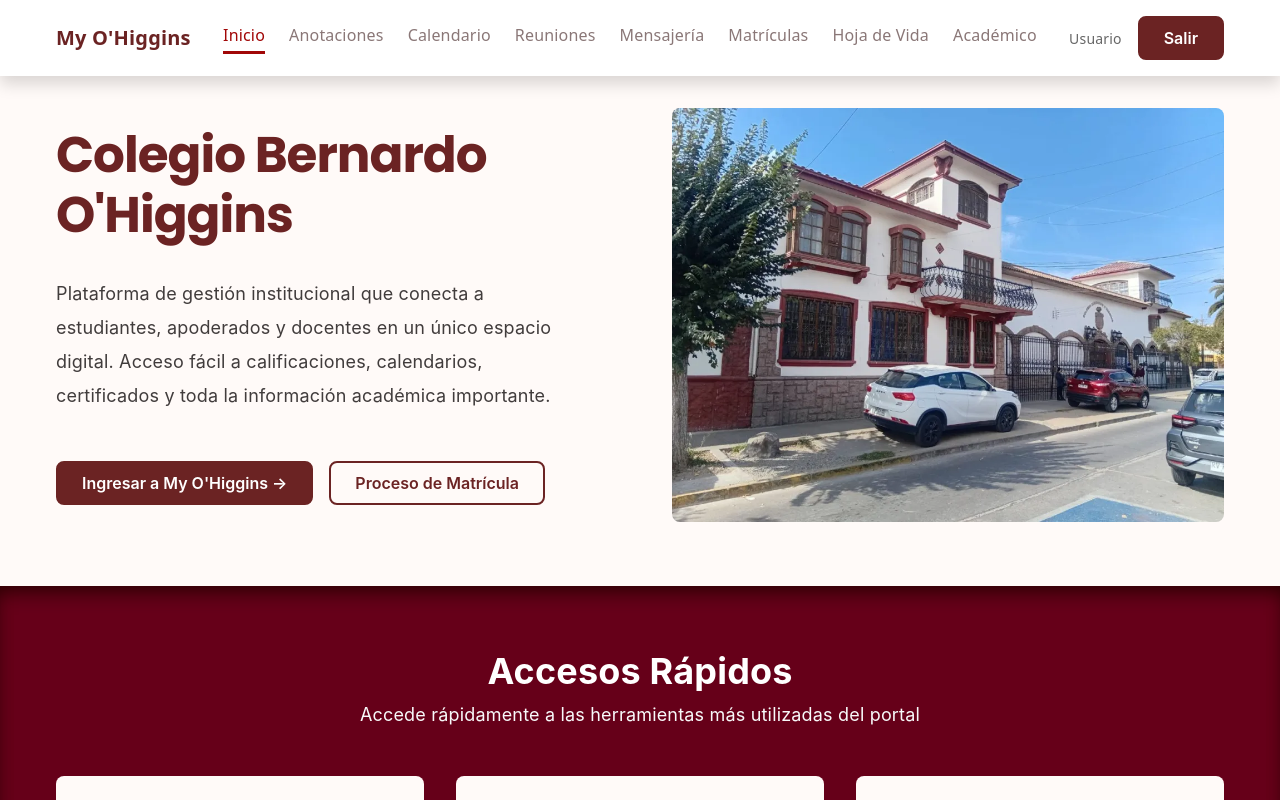
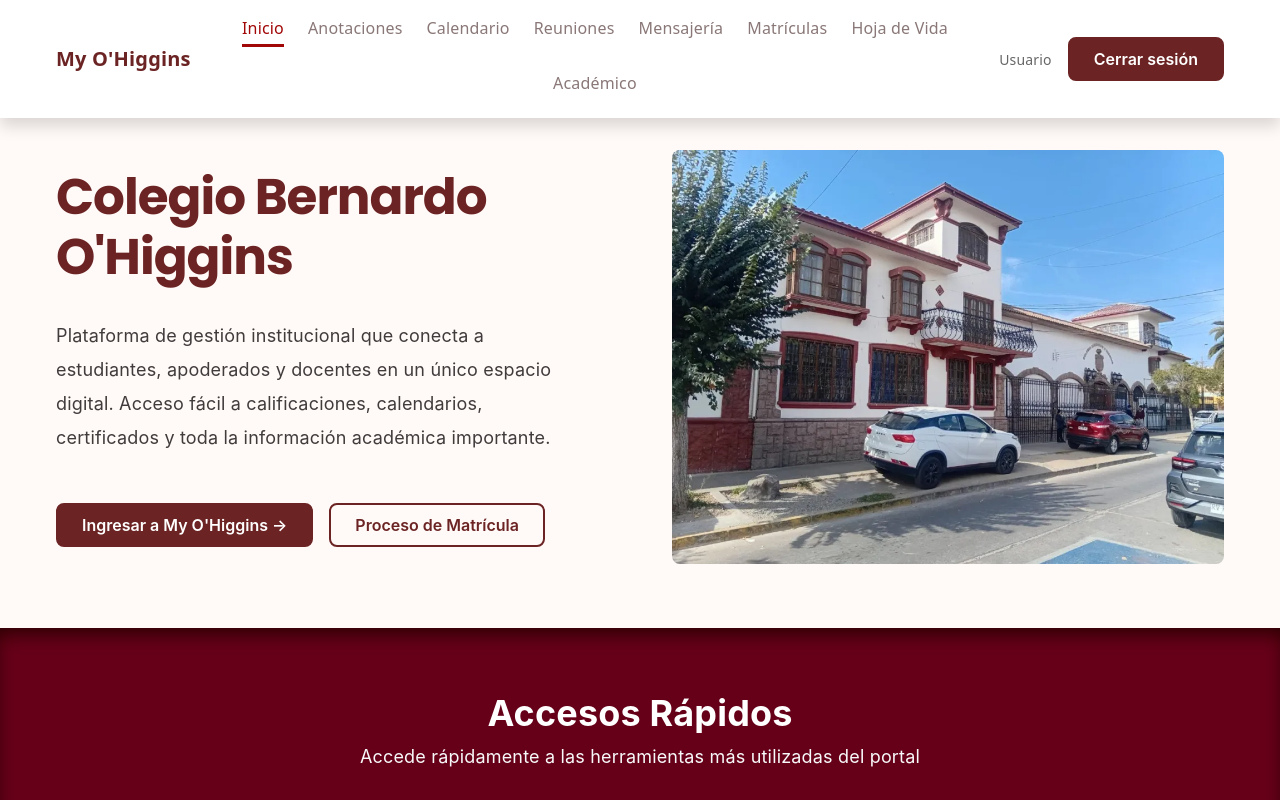
Before and after one commit to Nicolasmaker/My-O-Higgins, a React app in the folder frontend/: page / in a window 1280 px wide. Shown: the top 800 px of the page. Built offline with nearby package versions, Linux system fonts and the light colour scheme; sample sign-in values are in the browser's storage; the HTML template or start-up script is replaced by a standard one.

Commit message:
add: se agrega modal de cerrar sesion y supuesta alineacion de esquinas

```diff
--- a/frontend/src/components/Navbar/Navbar.jsx
+++ b/frontend/src/components/Navbar/Navbar.jsx
@@ -10,7 +10,9 @@
 //
 // NavLink marca automáticamente el link activo según la ruta.
 // =============================================================
+import { useState } from 'react';
 import { NavLink, Link, useNavigate } from 'react-router-dom';
+import { Modal } from 'react-bootstrap';
 import { useAuth } from '../../hooks/useAuth';
 import Button from '../UI/Button';
 import styles from './Navbar.module.css';
@@ -36,8 +38,10 @@ const PUBLICOS = [
 export default function Navbar() {
   const { usuario, isAuthenticated, logout } = useAuth();
   const navigate = useNavigate();
+  const [showLogoutModal, setShowLogoutModal] = useState(false);
 
   const handleLogout = () => {
+    setShowLogoutModal(false);
     logout();
     navigate('/');
   };
@@ -79,8 +83,8 @@ export default function Navbar() {
               <span className={styles.userName}>
                 {`${usuario?.usuPNombre || ''} ${usuario?.usuApePat || ''}`.trim() || 'Usuario'}
               </span>
-              <Button variant="primary" onClick={handleLogout}>
-                Salir
+              <Button variant="primary" onClick={() => setShowLogoutModal(true)}>
+                Cerrar sesión
               </Button>
             </div>
           ) : (
@@ -90,6 +94,21 @@ export default function Navbar() {
           )}
         </div>
       </div>
+
+      <Modal show={showLogoutModal} onHide={() => setShowLogoutModal(false)} centered>
+        <Modal.Header closeButton>
+          <Modal.Title>Cerrar sesión</Modal.Title>
+        </Modal.Header>
+        <Modal.Body>¿Seguro que quieres cerrar sesión?</Modal.Body>
+        <Modal.Footer>
+          <Button variant="outline" onClick={() => setShowLogoutModal(false)}>
+            Cancelar
+          </Button>
+          <Button variant="primary" onClick={handleLogout}>
+            Cerrar sesión
+          </Button>
+        </Modal.Footer>
+      </Modal>
     </nav>
   );
 }
```
